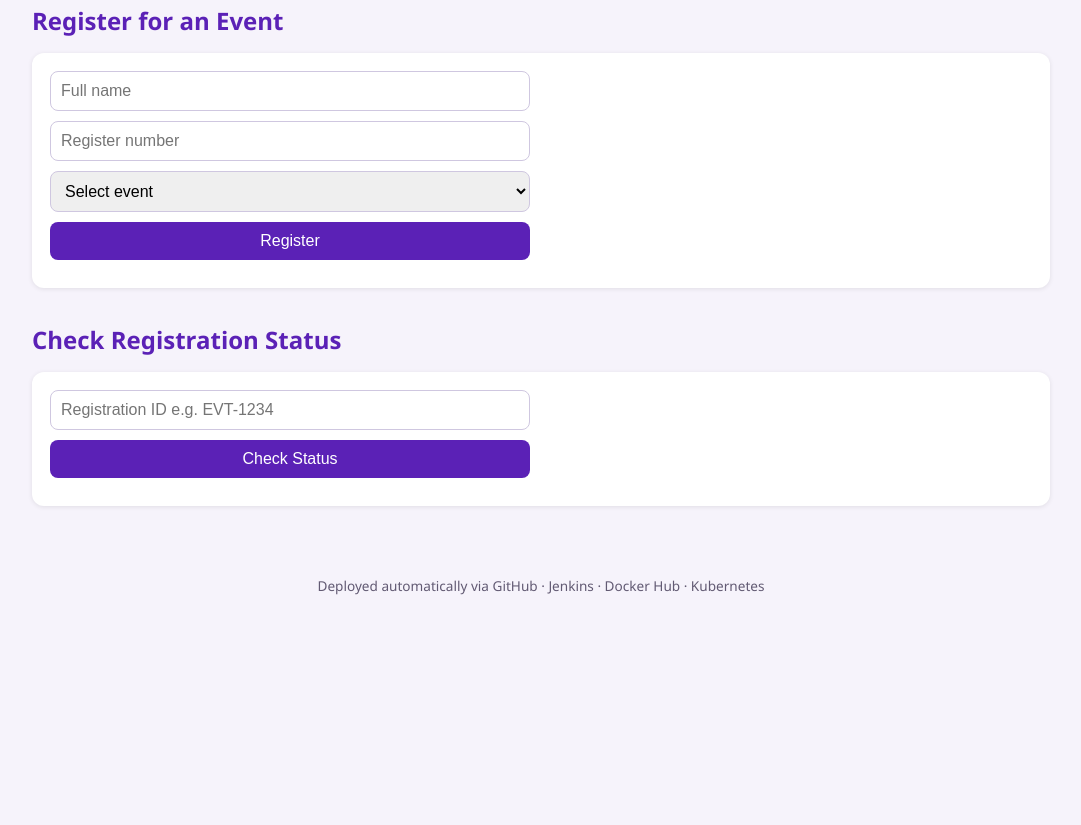
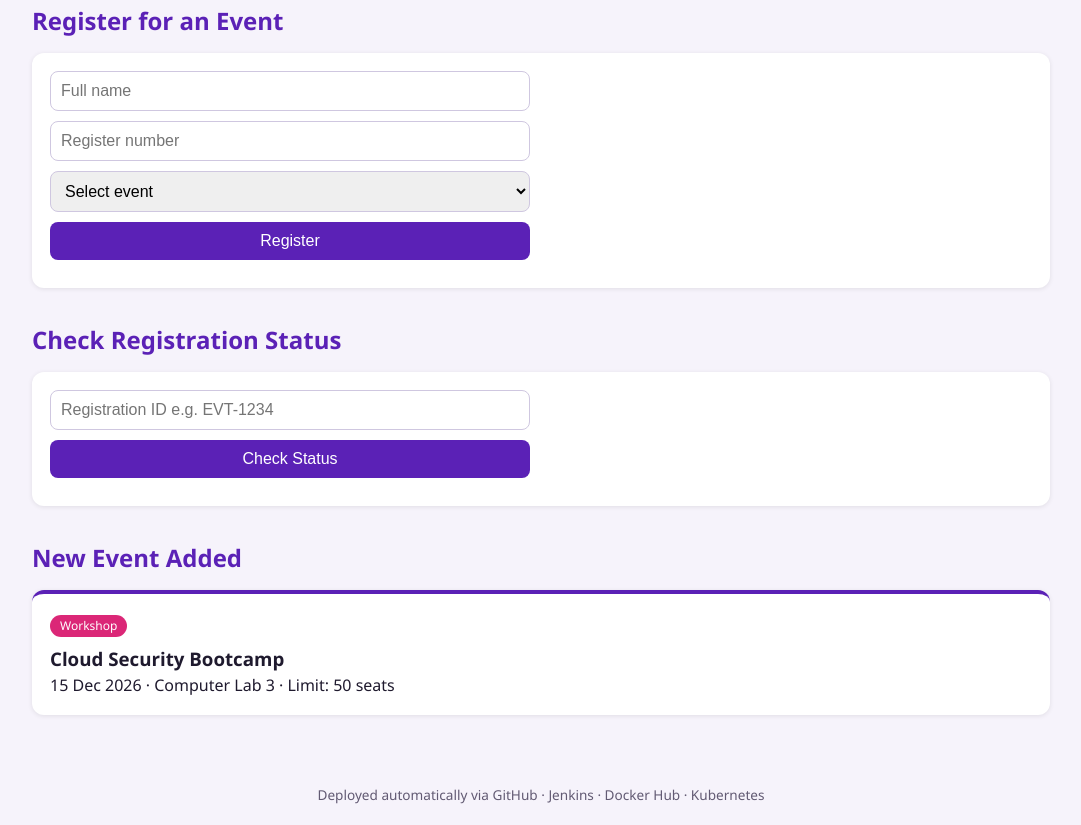
Before and after one commit to suhaib08/placement-portal, a plain HTML site: page q3-event-portal/index.html in a window 1280 px wide. Shown: the part 1588-2413 px from the top of the page, without its empty margins (99-1180 px from the left). Before the commit the page ends 2204 px from the top, so only its background shows below. Drawn offline with Linux system fonts and the light colour scheme.

Commit message:
Prepare Q3 Jenkins pipeline and add event feature

```diff
--- a/q3-event-portal/index.html
+++ b/q3-event-portal/index.html
@@ -122,7 +122,11 @@
     </div>
   </section>
 
-  <!-- NEW FEATURE HERE -->
+  <section id="newevent">
+    <h2>New Event Added</h2>
+    <div class="card event"><span class="badge">Workshop</span><h3>Cloud Security Bootcamp</h3>
+      <p>15 Dec 2026 &middot; Computer Lab 3 &middot; Limit: 50 seats</p></div>
+  </section>
 </main>
 <footer>Deployed automatically via GitHub &middot; Jenkins &middot; Docker Hub &middot; Kubernetes</footer>
 
```
Also changed, not shown: 1 other file.
